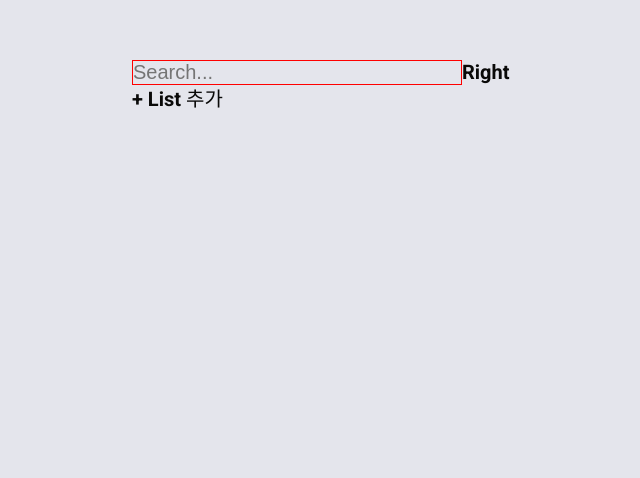
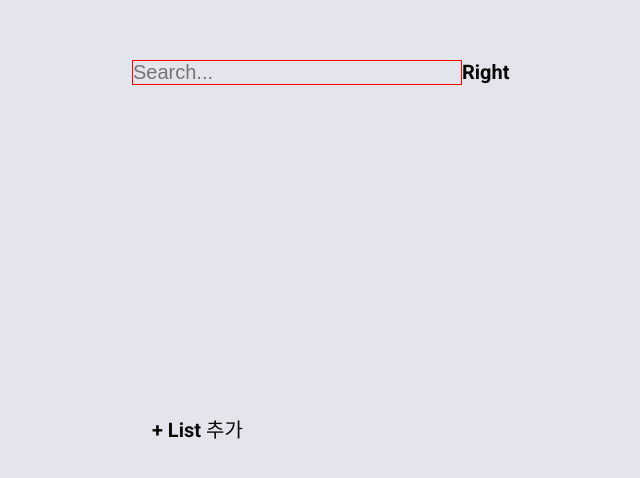
Before and after one commit to slee2540/Reminder, a React (Create React App) app: page / in a window 1280 px wide. Shown: the part 140-618 px from the top of the page, without its empty margins (68-708 px from the left). Built offline with nearby package versions, Linux system fonts and the light colour scheme.

Commit message:
Update / List 관련 css 수정

```diff
--- a/src/components/List/list.module.css
+++ b/src/components/List/list.module.css
@@ -3,17 +3,29 @@
   flex-direction: row;
 }
 
+.selectedBg {
+  background-color: slategray;
+}
+
 .label {
   flex: 4;
-  border: 1px solid blue;
 }
 
 .modify {
   flex: 1;
-  border: 1px solid red;
 }
 
 .delete {
   flex: 1;
-  border: 1px solid red;
 }
+
+.buttonWrapper {
+  position: relative;
+}
+
+.button {
+  position: fixed;
+  text-align: left;
+  margin-left: 1rem;
+  top: 28rem;
+}
```
